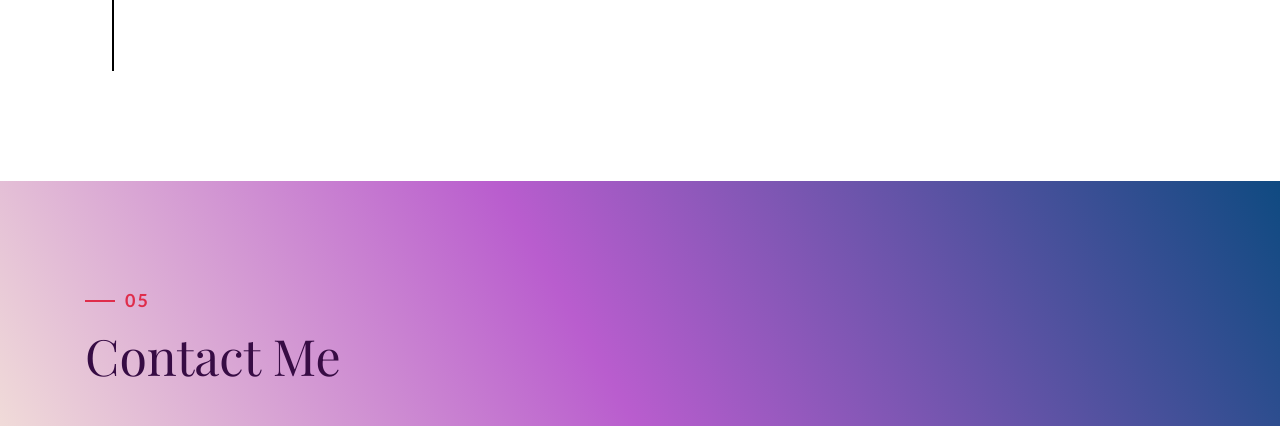
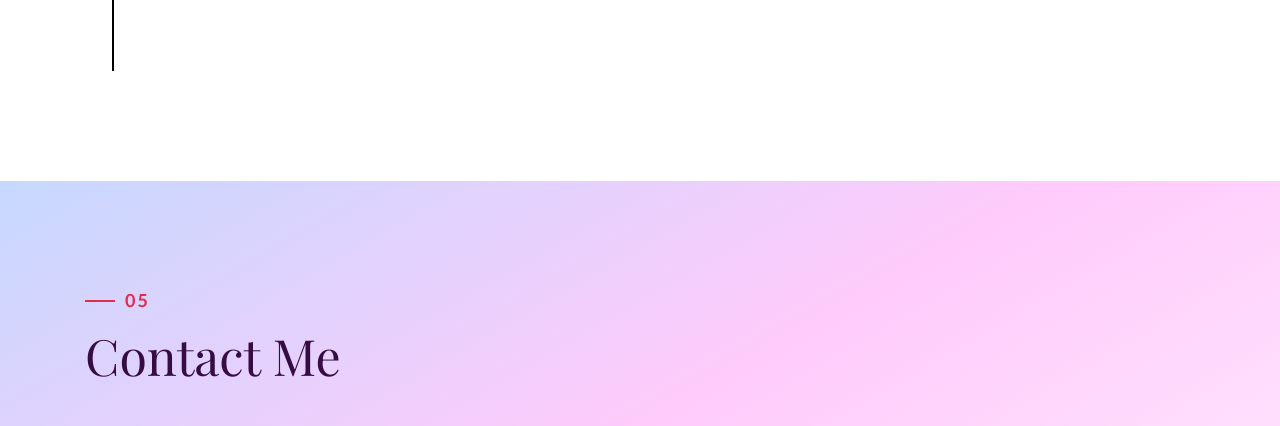
Before and after one commit to wononeE/portfolio, a plain HTML site: page index.html in a window 1280 px wide. Shown: the part 4635-5061 px from the top of the page. Drawn offline with nearby package versions, Linux system fonts and the light colour scheme; files whose address does not match are found by name; a web font is replaced by a local one.

Commit message:
Update style.css

```diff
--- a/css/style.css
+++ b/css/style.css
@@ -646,8 +646,7 @@ a.active {
 
 #contact {
     padding: 100px 0;
-    /* background: linear-gradient(150deg, #c6d8ff, #ffcbfb, #ffecff) */
-    background: linear-gradient(-120deg, #0f4a81, #b95dce, #fdf8db)
+    background: linear-gradient(150deg, #c6d8ff, #ffcbfb, #ffecff)
 }
 
 #contact-form input,
```
